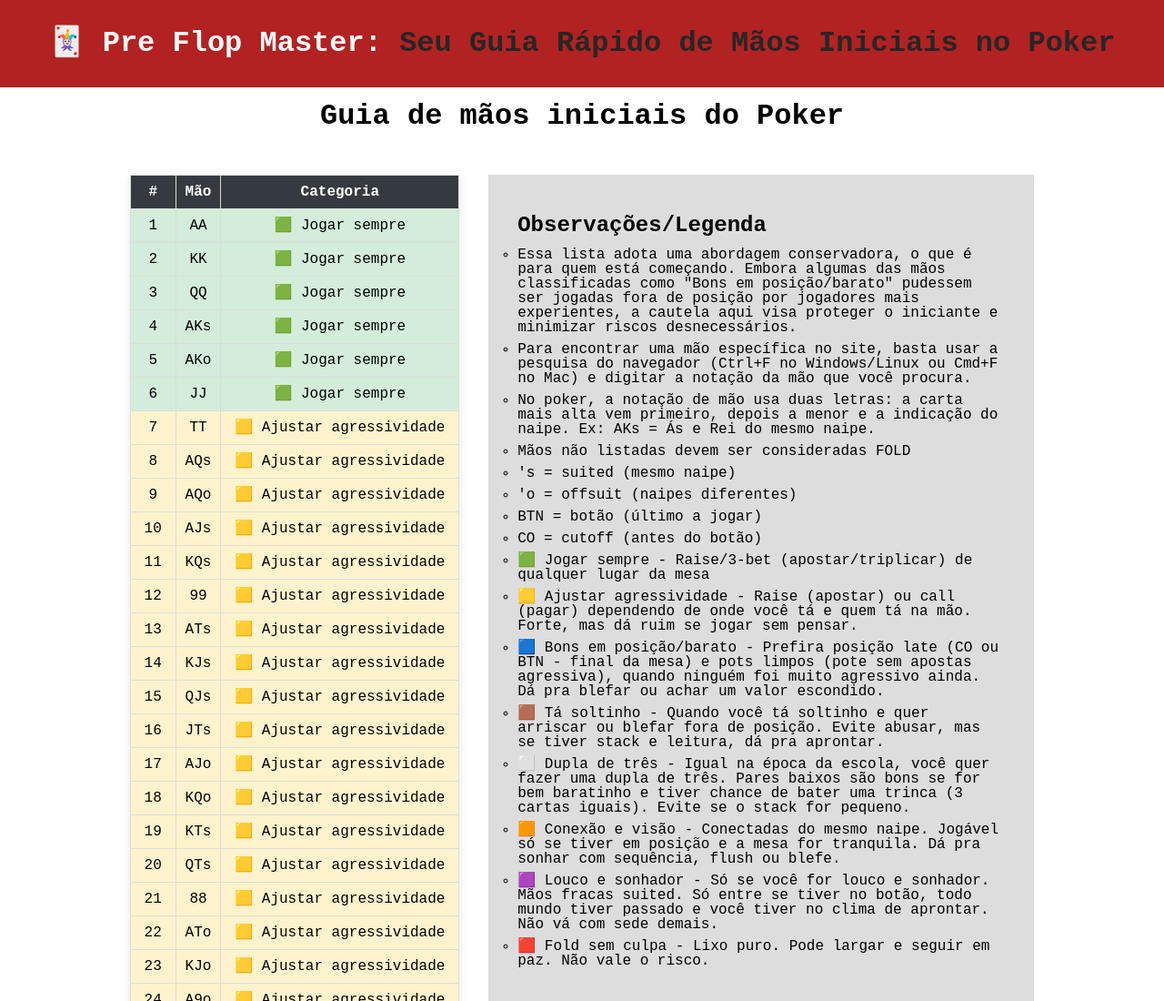
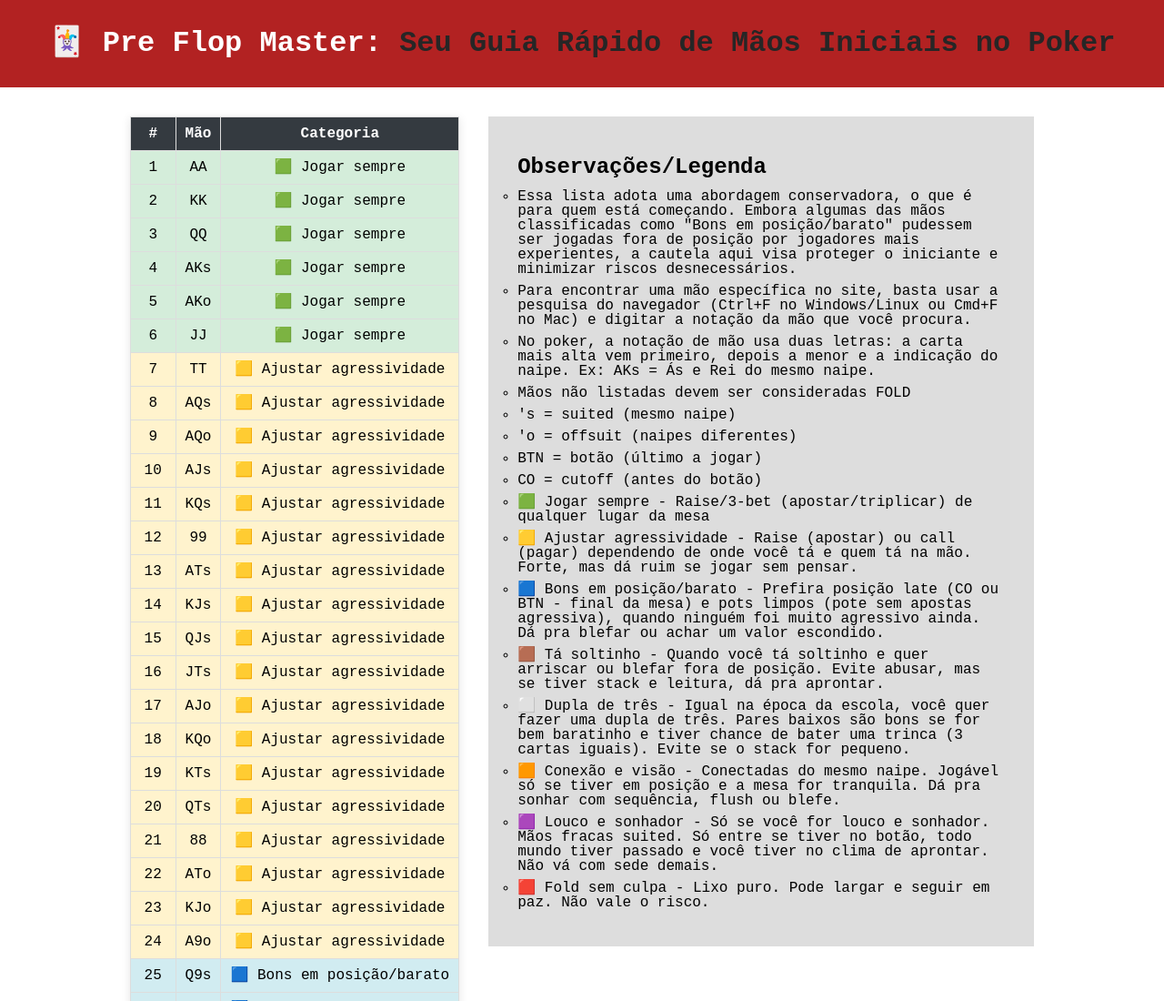
Before and after one commit to DanielCatania/preflopmaster, a plain HTML site: page index.html in a window 1280 px wide. Shown: the top 1100 px of the page at 91% size. Drawn offline with Linux system fonts and the light colour scheme; files whose address does not match are found by name.

Commit message:
fix: remove duplicate title header from main section

```diff
--- a/index.html
+++ b/index.html
@@ -19,7 +19,6 @@
     </h1>
   </header>
   <main class="main">
-    <h1 class="title">Guia de mãos iniciais do Poker</h1>
     <div class="list">
       <table id="hands_list">
         <tr>
```
